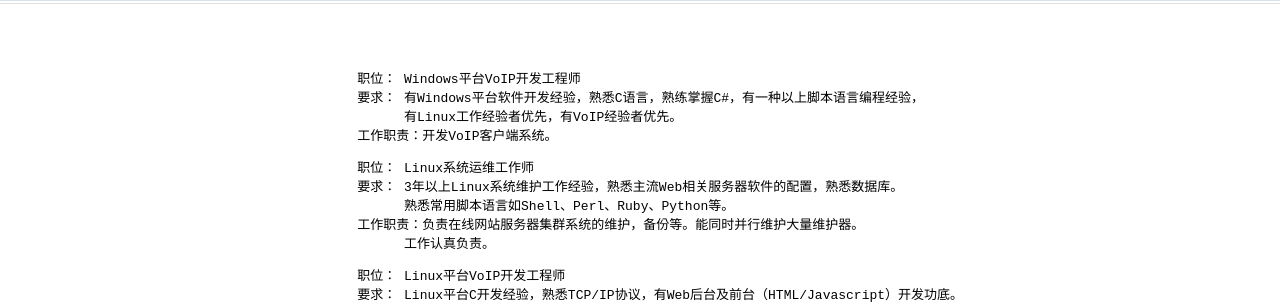
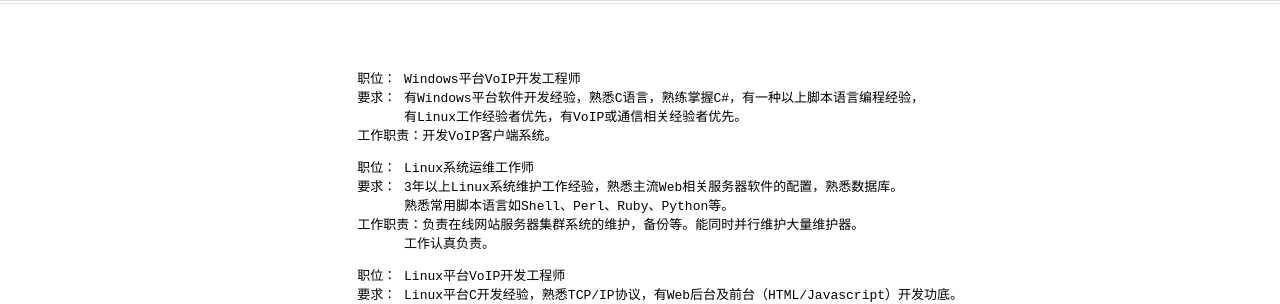
Before and after one commit to x-y-t/x-y-t.github.com, a Jekyll site: the page built from jobs.md, in a window 1280 px wide. Shown: the part 238-542 px from the top of the page. Built offline with Jekyll 4.4.1, drawn with Linux system fonts in a browser that asks for light colours; Markdown is read by kramdown in place of the engine named in the settings.

Commit message:
update jobs

```diff
--- a/jobs.md
+++ b/jobs.md
@@ -27,7 +27,7 @@ title: {{ site.com }}
 <pre>
 			职位： Windows平台VoIP开发工程师
 			要求： 有Windows平台软件开发经验，熟悉C语言，熟练掌握C#，有一种以上脚本语言编程经验，
-			      有Linux工作经验者优先，有VoIP经验者优先。
+			      有Linux工作经验者优先，有VoIP或通信相关经验者优先。
 			工作职责：开发VoIP客户端系统。
 </pre>
 <pre>
```
